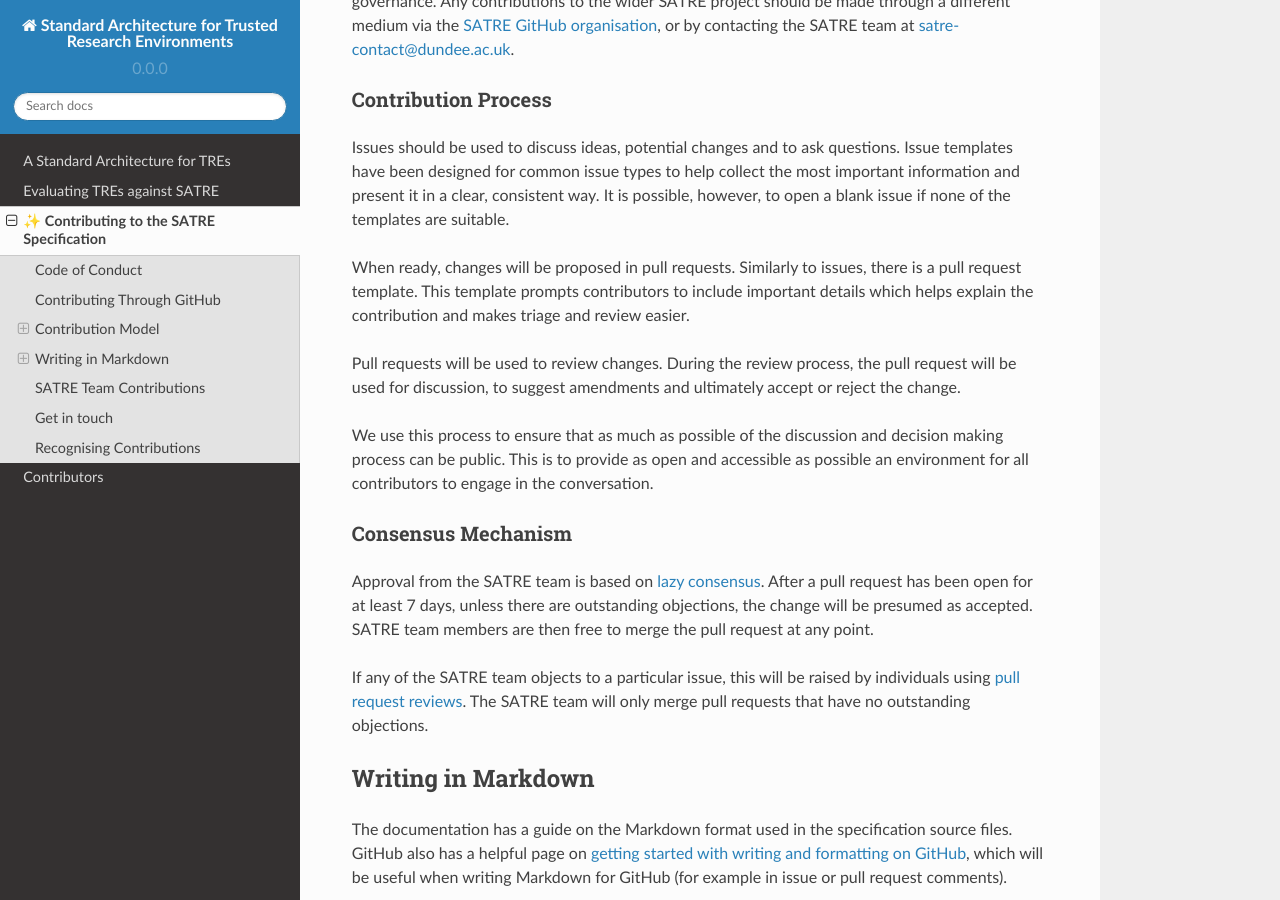
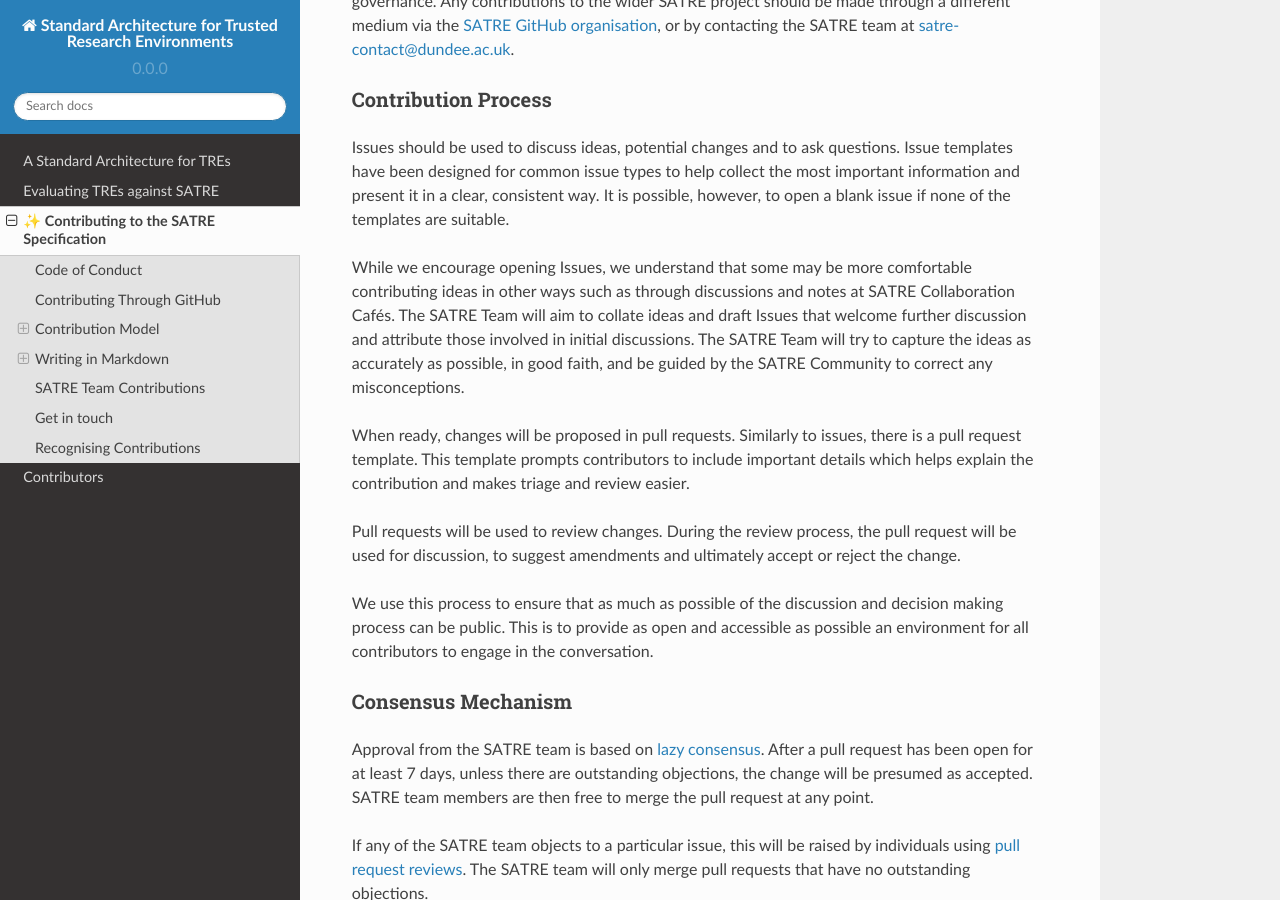
Before and after one commit to sa-tre/satre-specification, a Sphinx documentation site: the page built from docs/source/contributing.md, in a window 1280 px wide and 900 px high, scrolled down 1955 px. Built offline with Sphinx 7.4.7 and the Read the Docs theme 2.0.0, drawn with Linux system fonts in a browser that asks for light colours.

Commit message:
added satre team idea collation -> Issue information

```diff
--- a/docs/source/contributing.md
+++ b/docs/source/contributing.md
@@ -77,6 +77,10 @@ Any contributions to the wider SATRE project should be made through a different
 Issues should be used to discuss ideas, potential changes and to ask questions.
 Issue templates have been designed for common issue types to help collect the most important information and present it in a clear, consistent way.
 It is possible, however, to open a blank issue if none of the templates are suitable.
+
+While we encourage opening Issues, we understand that some may be more comfortable contributing ideas in other ways such as through discussions and notes at SATRE Collaboration Cafés.
+The SATRE Team will aim to collate ideas and draft Issues that welcome further discussion and attribute those involved in initial discussions.
+The SATRE Team will try to capture the ideas as accurately as possible, in good faith, and be guided by the SATRE Community to correct any misconceptions.
 
 When ready, changes will be proposed in pull requests.
 Similarly to issues, there is a pull request template.
```
